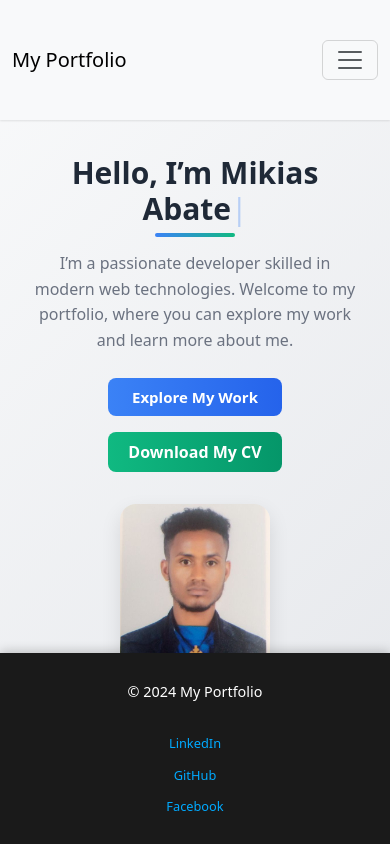
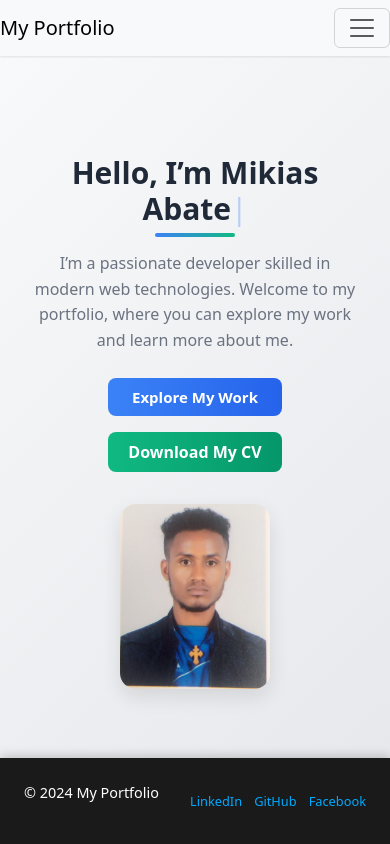
Before and after one commit to mikias1219/Personal_website, a React (Vite) app: page / in a window 390 px wide. Shown: the top 844 px of the page. Built offline with nearby package versions, Linux system fonts and the light colour scheme.

Commit message:
header added

```diff
--- a/src/components/header.tsx
+++ b/src/components/header.tsx
@@ -4,7 +4,7 @@ import { Link } from 'react-scroll'; // Correct import
 const Header: React.FC = () => {
   return (
     <header className="navbar navbar-expand-lg navbar-light bg-light fixed-top">
-      <div className="container">
+
         <a className="navbar-brand" href="/">My Portfolio</a>
         <button
           className="navbar-toggler"
@@ -69,7 +69,7 @@ const Header: React.FC = () => {
             </li>
           </ul>
         </div>
-      </div>
+
     </header>
   );
 };
--- a/src/styles/global.css
+++ b/src/styles/global.css
@@ -47,7 +47,7 @@ header nav ul li a {
 .footer {
     background-color: #1a1a1a;
     color: #ffffff;
-    padding: 0.75rem 2rem; /* Reduced padding */
+    padding: 0.5rem 0.5rem; /* Reduced padding */
     position: fixed;
     bottom: 0;
     width: 100%;
@@ -84,13 +84,13 @@ header nav ul li a {
   /* Responsive Design */
   @media (max-width: 600px) {
     .footer-container {
-      flex-direction: column;
+      flex-direction: row;
       gap: 1rem; /* Stack items with spacing */
       padding: 1rem;
     }
 
     .footer-links {
-      flex-direction: column;
+      flex-direction: row;
       align-items: center;
       gap: 0.75rem;
     }
```
